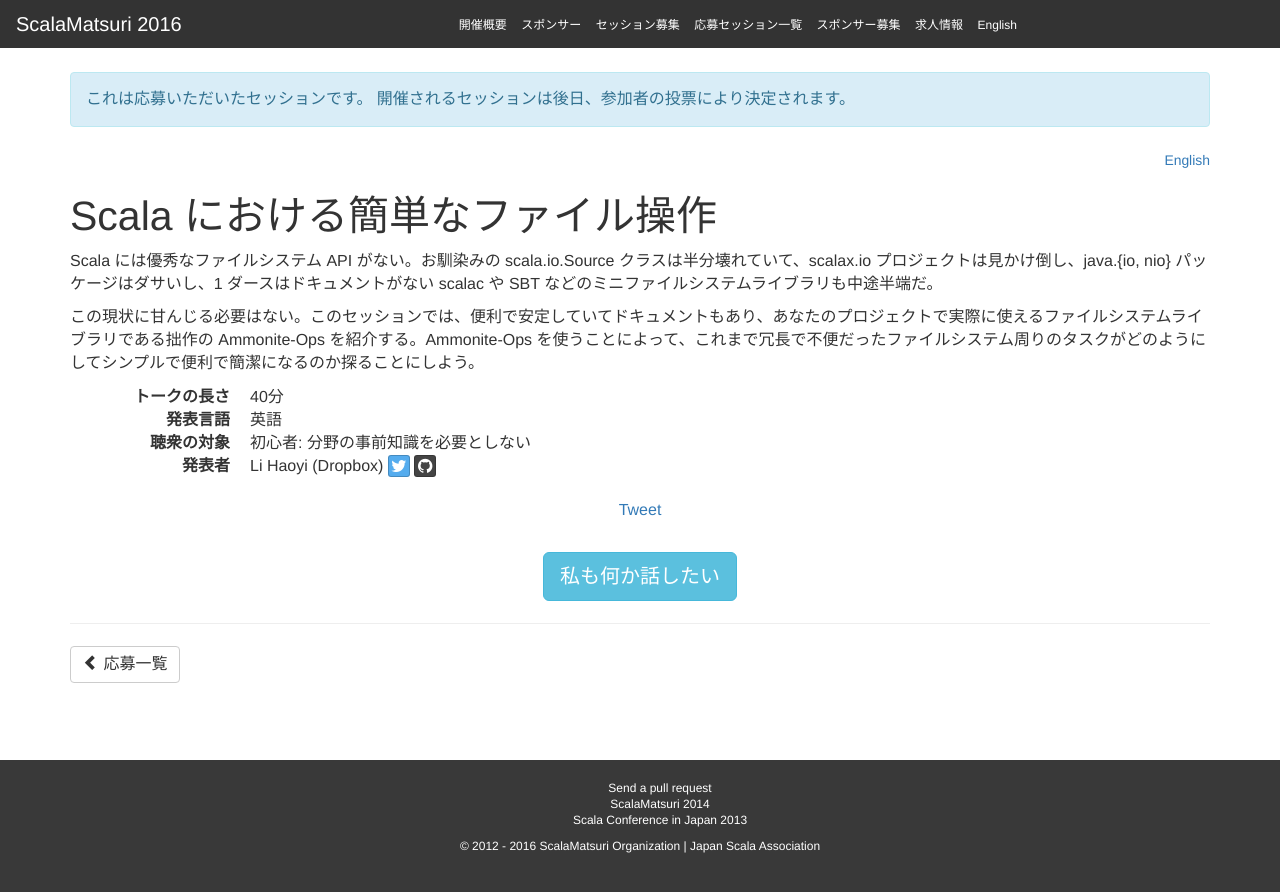
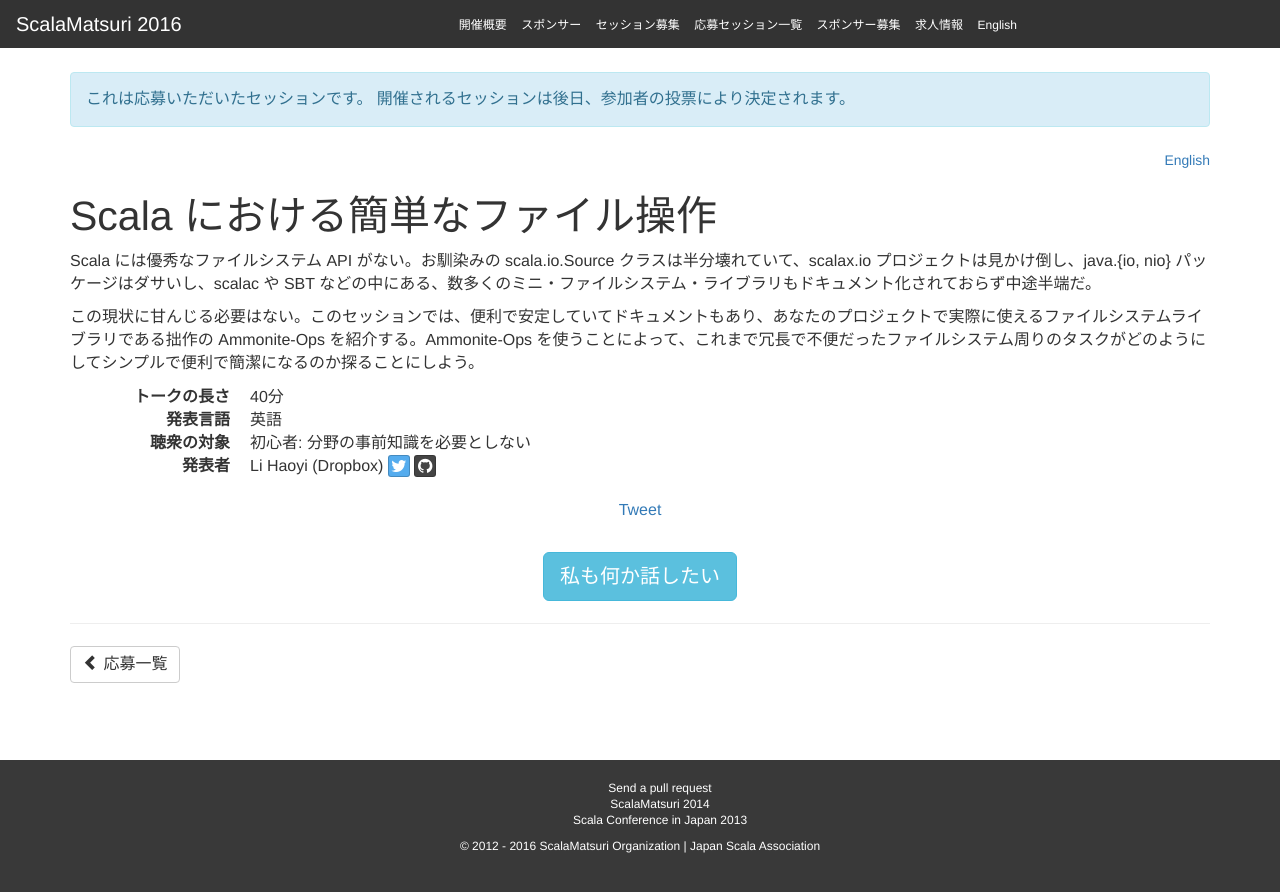
Before and after one commit to scalajp/2016.scalamatsuri.org, a Jekyll site: the page built from _candidates_ja/LiHaoyi_2.html, in a window 1280 px wide. Shown: the top 892 px of the page. Built offline with Jekyll 4.4.1, drawn with Linux system fonts in a browser that asks for light colours; nearby versions of some CDN libraries; comment, search, counter and statistics services are not loaded.

Commit message:
modify dozen sentence

```diff
--- a/_candidates_ja/LiHaoyi_2.html
+++ b/_candidates_ja/LiHaoyi_2.html
@@ -9,6 +9,6 @@ github: lihaoyi
 icon:
 organization: Dropbox
 ---
-<p>Scala には優秀なファイルシステム API がない。お馴染みの scala.io.Source クラスは半分壊れていて、scalax.io プロジェクトは見かけ倒し、java.{io, nio} パッケージはダサいし、1 ダースはドキュメントがない scalac や SBT などのミニファイルシステムライブラリも中途半端だ。</p>
+<p>Scala には優秀なファイルシステム API がない。お馴染みの scala.io.Source クラスは半分壊れていて、scalax.io プロジェクトは見かけ倒し、java.{io, nio} パッケージはダサいし、scalac や SBT などの中にある、数多くのミニ・ファイルシステム・ライブラリもドキュメント化されておらず中途半端だ。</p>
 
 <p>この現状に甘んじる必要はない。このセッションでは、便利で安定していてドキュメントもあり、あなたのプロジェクトで実際に使えるファイルシステムライブラリである拙作の Ammonite-Ops を紹介する。Ammonite-Ops を使うことによって、これまで冗長で不便だったファイルシステム周りのタスクがどのようにしてシンプルで便利で簡潔になるのか探ることにしよう。</p>
```
